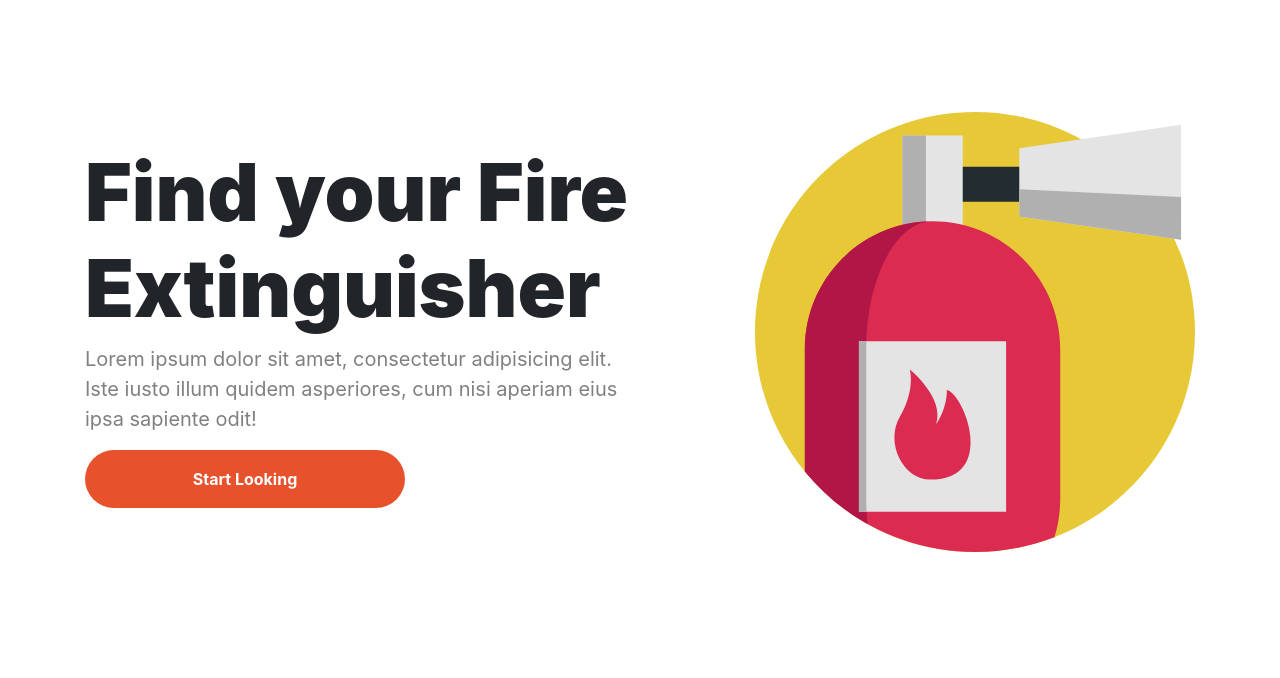
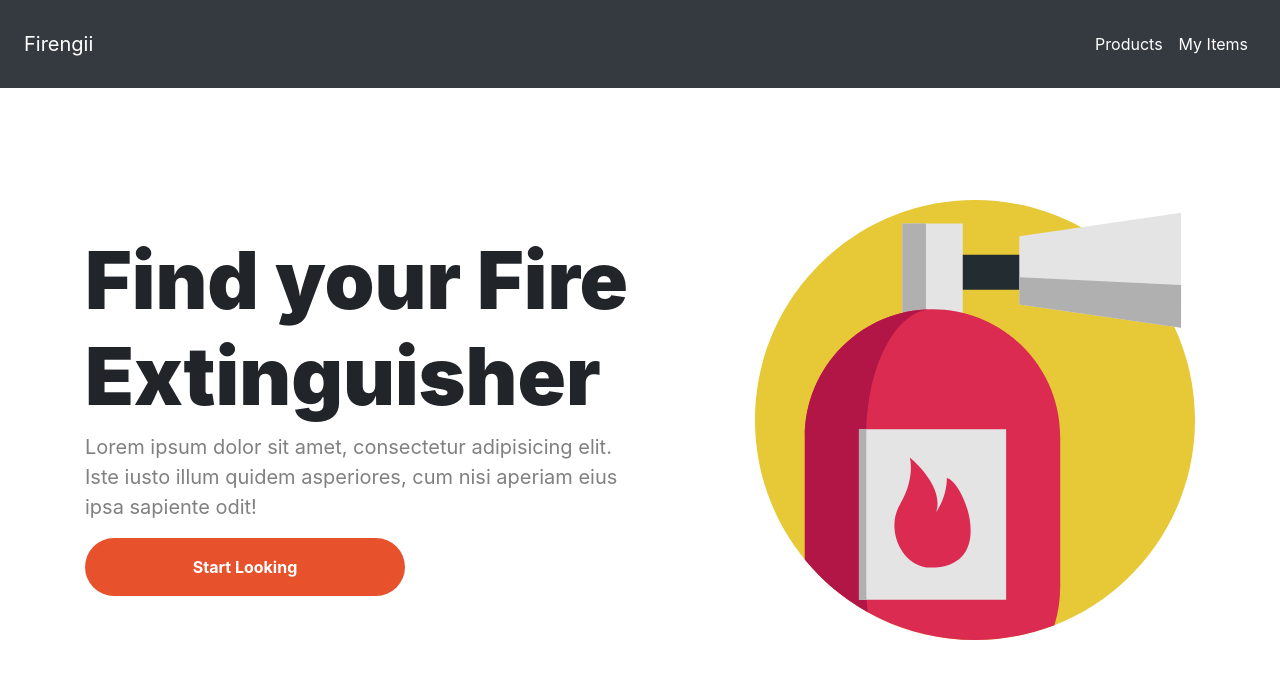
Before and after one commit to victor-duarte/nuxt-client, a Nuxt app: page / in a window 1280 px wide. Shown: the top 678 px of the page. Built offline with nearby package versions, Linux system fonts and the light colour scheme.

Commit message:
Create Nav component

```diff
--- /dev/null
+++ b/components/Nav.vue
@@ -0,0 +1,45 @@
+<template>
+  <nav class="navbar navbar-expand-lg navbar-dark bg-dark padding">
+    <a class="navbar-brand" href="/">Firengii</a>
+    <button
+      aria-controls="navbarSupportedContent"
+      aria-expanded="false"
+      aria-label="Toggle navigation"
+      class="navbar-toggler"
+      data-target="#navbarSupportedContent"
+      data-toggle="collapse"
+      type="button"
+    >
+      <span class="navbar-toggler-icon"></span>
+    </button>
+    <div class="collapse navbar-collapse ml-auto" id="navbarSupportedContent">
+      <ul class="navbar-nav ml-auto">
+        <li class="nav-item active">
+          <a href="/products" class="nav-link">
+            Products <span class="sr-only">(current)</span>
+          </a>
+        </li>
+        <li class="nav-item active">
+          <a href="/my-items" class="nav-link">
+            My Items <span class="sr-only">(current)</span>
+          </a>
+        </li>
+      </ul>
+    </div>
+  </nav>
+</template>
+
+<script>
+export default {};
+</script>
+
+<style scoped>
+.padding {
+  background-color: black;
+  padding: 1.5rem;
+}
+
+.nav-left {
+  margin-left: auto;
+}
+</style>
--- a/pages/index.vue
+++ b/pages/index.vue
@@ -1,4 +1,6 @@
 <template>
+  <div>
+    <Nav />
     <div class="container">
       <Hero />
       <LargeCardDisplay
@@ -11,6 +13,7 @@
         :key="cardInfo.id"
         v-for="cardInfo in smallCardInfo"
       />
+    </div>
   </div>
 </template>
 
```
Lines whose indentation alone changed are shown as unchanged.
